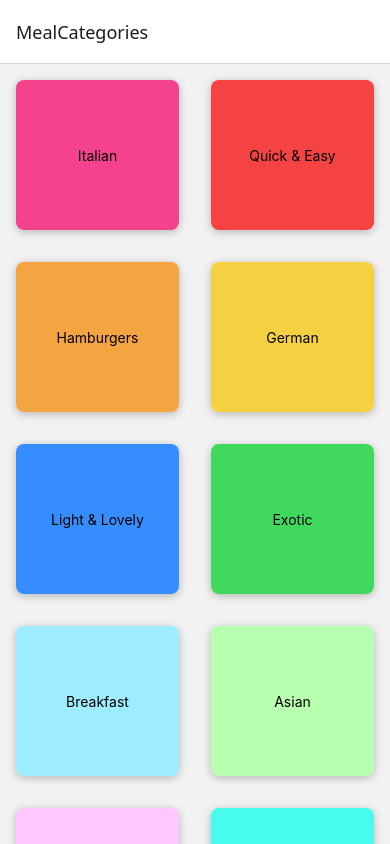
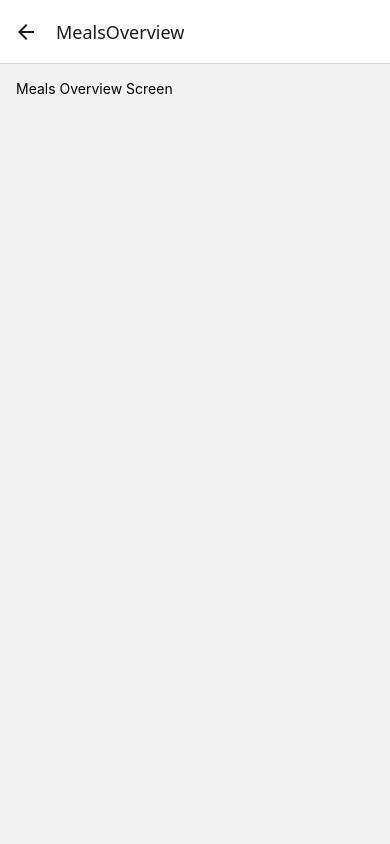
Before and after one commit to spiglebach/react-native, a React Native app in the folder meals-app/: screen /MealsOverview in a window 390 px wide. Built offline with nearby package versions, Linux system fonts and the light colour scheme.

Commit message:
meals overview screen and navigating between screens via the navigation prop

```diff
--- a/meals-app/App.js
+++ b/meals-app/App.js
@@ -3,6 +3,7 @@
 import * as SystemUI from "expo-system-ui"
 import { NavigationContainer } from '@react-navigation/native'
 import { createNativeStackNavigator } from '@react-navigation/native-stack'
+import MealsOverviewScreen from './screens/MealsOverviewScreen';
 
 const Stack = createNativeStackNavigator()
 
@@ -14,6 +15,7 @@
         <NavigationContainer>
             <Stack.Navigator>
                 <Stack.Screen name="MealCategories" component={CategoriesScreen} />
+                <Stack.Screen name="MealsOverview" component={MealsOverviewScreen} />
             </Stack.Navigator>
         </NavigationContainer>
         </>
--- a/meals-app/components/CategoryGridTile.js
+++ b/meals-app/components/CategoryGridTile.js
@@ -1,9 +1,10 @@
 import { Platform, Pressable, StyleSheet, Text, View } from "react-native";
 
-function CategoryGridTile({title, color}) {
+function CategoryGridTile({title, color, onPress}) {
     return (
         <View style={[styles.gridItem]}>
             <Pressable
+                    onPress={onPress}
                     android_ripple={{color: '#ccc'}}
                     style={({pressed}) => [styles.button, pressed ? styles.buttonPressed : null]}>
                 <View style={[styles.innerContainer, {backgroundColor: color}]}>
--- a/meals-app/screens/CategoriesScreen.js
+++ b/meals-app/screens/CategoriesScreen.js
@@ -2,13 +2,22 @@
 import { CATEGORIES } from '../data/dummy-data'
 import CategoryGridTile from '../components/CategoryGridTile'
 
-function renderCategoryItem(itemData) {
-    return (
-        <CategoryGridTile title={itemData.item.title} color={itemData.item.color} />
-    )
-}
+function CategoriesScreen({navigation}) {
 
-function CategoriesScreen() {
+    function renderCategoryItem(itemData) {
+        function pressHandler() {
+            navigation.navigate("MealsOverview")
+        }
+
+        return (
+            <CategoryGridTile
+                title={itemData.item.title}
+                color={itemData.item.color}
+                onPress={pressHandler}
+            />
+        )
+    }
+
     return (
         <FlatList
             data={CATEGORIES}
--- /dev/null
+++ b/meals-app/screens/MealsOverviewScreen.js
@@ -0,0 +1,20 @@
+import { StyleSheet, Text, View } from "react-native"
+import { MEALS } from "../data/dummy-data"
+
+function MealsOverviewScreen() {
+    MEALS
+    return (
+        <View style={styles.container}>
+            <Text>Meals Overview Screen</Text>
+        </View>
+    )
+}
+
+const styles = StyleSheet.create({
+    container: {
+        flex: 1,
+        padding: 16
+    }
+})
+
+export default MealsOverviewScreen
```
